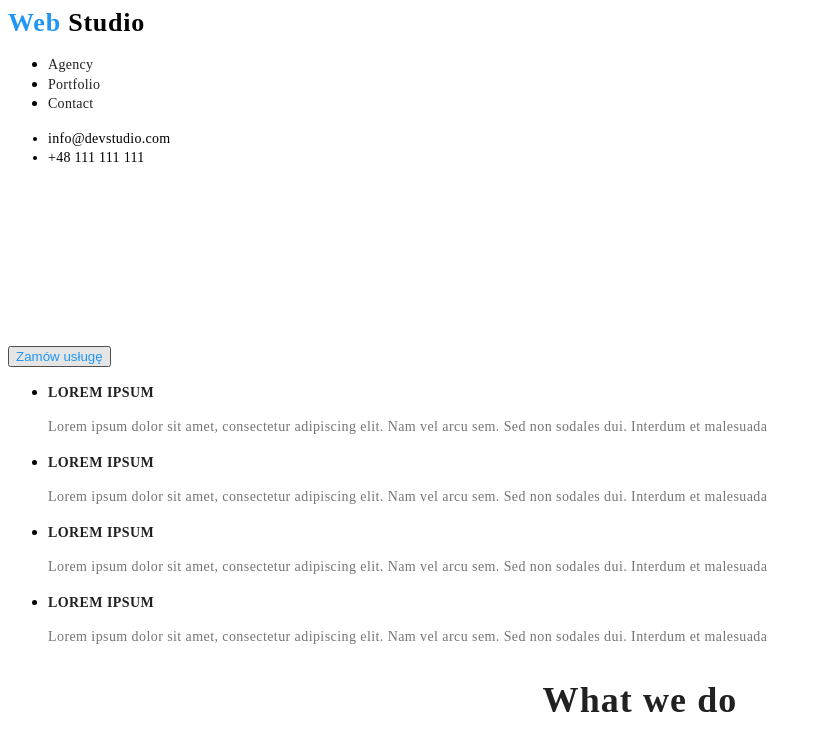
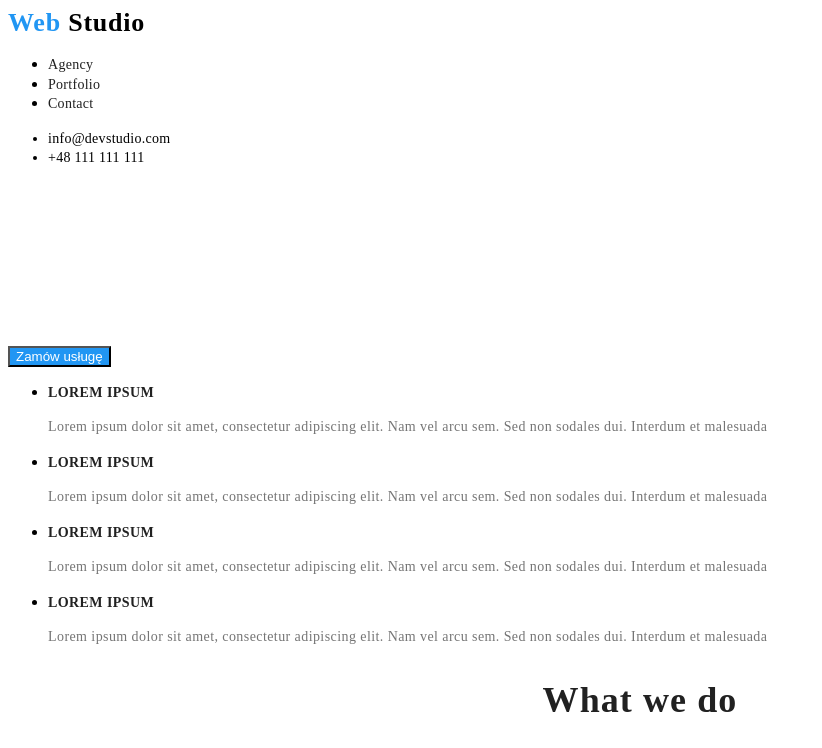
Before and after one commit to AlbertT96/goit-markup-hw-02, a plain HTML site: page index.html in a window 1280 px wide. In both pictures the pointer is over the button "Zamów usługę". Shown: the top 748 px of the page, without its empty margins (0-822 px from the left). Drawn offline with Linux system fonts and the light colour scheme.

Commit message:
add modal btn hover
modal btn hover

```diff
--- a/styles.css
+++ b/styles.css
@@ -61,8 +61,7 @@ letter-spacing: 0.02em;
 color: #212121;
 }
 
-.modal-btn:hover,
-.modal-btn:focus,
+
 .nav__l_i:hover,
 .nav__l_i:focus,
 .adress_header_l_i:hover,
@@ -70,6 +69,11 @@ color: #212121;
 .portfolio_btn:hover,
 .portfolio_btn:focus{
     color: var(--main--color);
+}
+.modal-btn:hover,
+.modal-btn:focus{
+    background-color: var(--main--color);
+    color: var(--third-color);
 }
 
 .adress_header{
```
